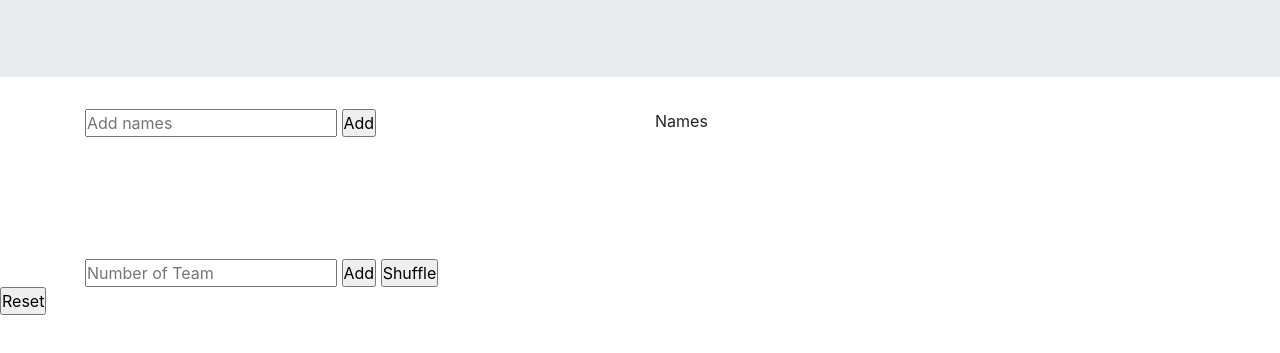
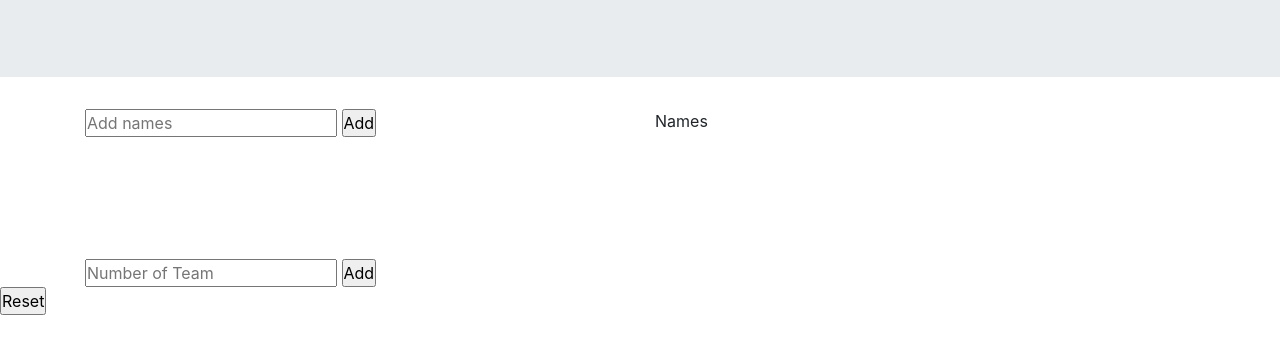
Before and after one commit to Reniejr/Homeworks-M2, a plain HTML site: page M2-D4/index.html in a window 1280 px wide. Shown: the part 289-642 px from the top of the page. Drawn offline with nearby package versions, Linux system fonts and the light colour scheme.

Commit message:
Updated with comments
Need:
STYLE

```diff
--- a/M2-D4/index.html
+++ b/M2-D4/index.html
@@ -106,7 +106,6 @@
 
                 <input type="text" placeholder="Number of Team" class="text_input">
                 <input type="button" value="Add" class="button">
-                <input type="button" value="Shuffle" id="shuffle" onclick="shuffle()">
 
             </div>
 
--- a/M2-D4/index.js
+++ b/M2-D4/index.js
@@ -133,23 +133,6 @@ namesAdd.addEventListener('click', function(){
 
 })
 
-function shuffle() {
-    var currentIndex = newNamesList.length, temporaryValue, randomIndex;
-
-    // While there remain elements to shuffle...
-    while (0 !== currentIndex) {
-
-      // Pick a remaining element...
-      randomIndex = Math.floor(Math.random() * currentIndex);
-      currentIndex -= 1;
-
-      // And swap it with the current element.
-      temporaryValue = newNamesList[currentIndex];
-      newNamesList[currentIndex] = newNamesList[randomIndex];
-      newNamesList[randomIndex] = temporaryValue;
-    }
-}
-
 /* FUNCTIONS - ADD TEAMS -------------------------------------------------------------------------------------------------------- */
 
     let teamsList = []
@@ -161,63 +144,63 @@ function shuffle() {
 
         for( let a = 0; a < parseInt(numberTeams.value); a++){
 
+            // NEW COLUMN
             let newCol = document.createElement('div')
             newCol.classList.add('col')
             newCol.id = counterCol
             counterCol = counterCol + 1
             teamsRow.appendChild(newCol)
 
-
+            //NEW TEAM LIST
             let teamUl = document.createElement('ul')
             teamUl.id = counterUlt
             teamsList.push(teamUl)
             teamUl.innerText = 'Team '+ (a + 1)
             newCol.appendChild(teamUl)
 
+            //BUTTON SELECT MEMBERS
             let mixButton = document.createElement('input')
             mixButton.type = 'button'
             mixButton.value = 'Select Memebers'
             mixButton.id = counterUlt
+
+            //FUNCTION FOR BUTTON SELECT MEMBERS
             mixButton.addEventListener('click', function(){
 
+                //SELECT THE RANDOM MEMBER
                 let casual = Math.floor(Math.random()*(newNamesList.length+1))
 
                 let newTeamMember = document.createElement('li')
                 newTeamMember.innerText = newNamesList[casual].innerText
                 teamUl.appendChild(newTeamMember)
+
+                //REMOVE FROM NAMES LIST
                 namesUl.removeChild(newNamesList[casual])
                 newNamesList.splice(casual, 1)
 
-
+                //BUTTON REMOVE
                 let removeFromTeam = document.createElement('input')
                 removeFromTeam.type = 'button'
                 removeFromTeam.value = 'Remove'
                 removeFromTeam.addEventListener('click', function(){
 
-                newNamesList.push(newTeamMember)
-                teamUl.removeChild(newTeamMember)
-                newTeamMember.removeChild(removeFromTeam)
-                namesUl.appendChild(newTeamMember)
+                    //REMOVE FROM TEAM LIST AND PUSH IT ON NAMES LIST AGAIN
+                    newNamesList.push(newTeamMember)
+                    teamUl.removeChild(newTeamMember)
+                    newTeamMember.removeChild(removeFromTeam)
+                    namesUl.appendChild(newTeamMember)
 
                 })
                 newTeamMember.appendChild(removeFromTeam)
-
-
             })
             teamUl.appendChild(mixButton)
 
             counterUlt = counterUlt + 1
         }
 
+        //RESET THE TEXT BOX
         numberTeams.value = ''
     })
-
-/* FUNCTIONS - ADD MEMBERS -------------------------------------------------------------------------------------------------------- */
-
-const addMembers = function(){
-
-
-}
 
 /* FUNCTIONS - RESET-------------------------------------------------------------------------------------------------------- */
 
@@ -238,23 +221,3 @@ const resetApp = function(){
 }
 
 /* -------------------------------------------------------------------------------------------------------- */
-
-/* -------------------------------------------------------------------------------------------------------- */
-
-/* -------------------------------------------------------------------------------------------------------- */
-
-/* -------------------------------------------------------------------------------------------------------- */
-
-/* -------------------------------------------------------------------------------------------------------- */
-
-/* -------------------------------------------------------------------------------------------------------- */
-
-/* -------------------------------------------------------------------------------------------------------- */
-
-/* -------------------------------------------------------------------------------------------------------- */
-
-/* -------------------------------------------------------------------------------------------------------- */
-
-/* -------------------------------------------------------------------------------------------------------- */
-
-/* -------------------------------------------------------------------------------------------------------- */
```
